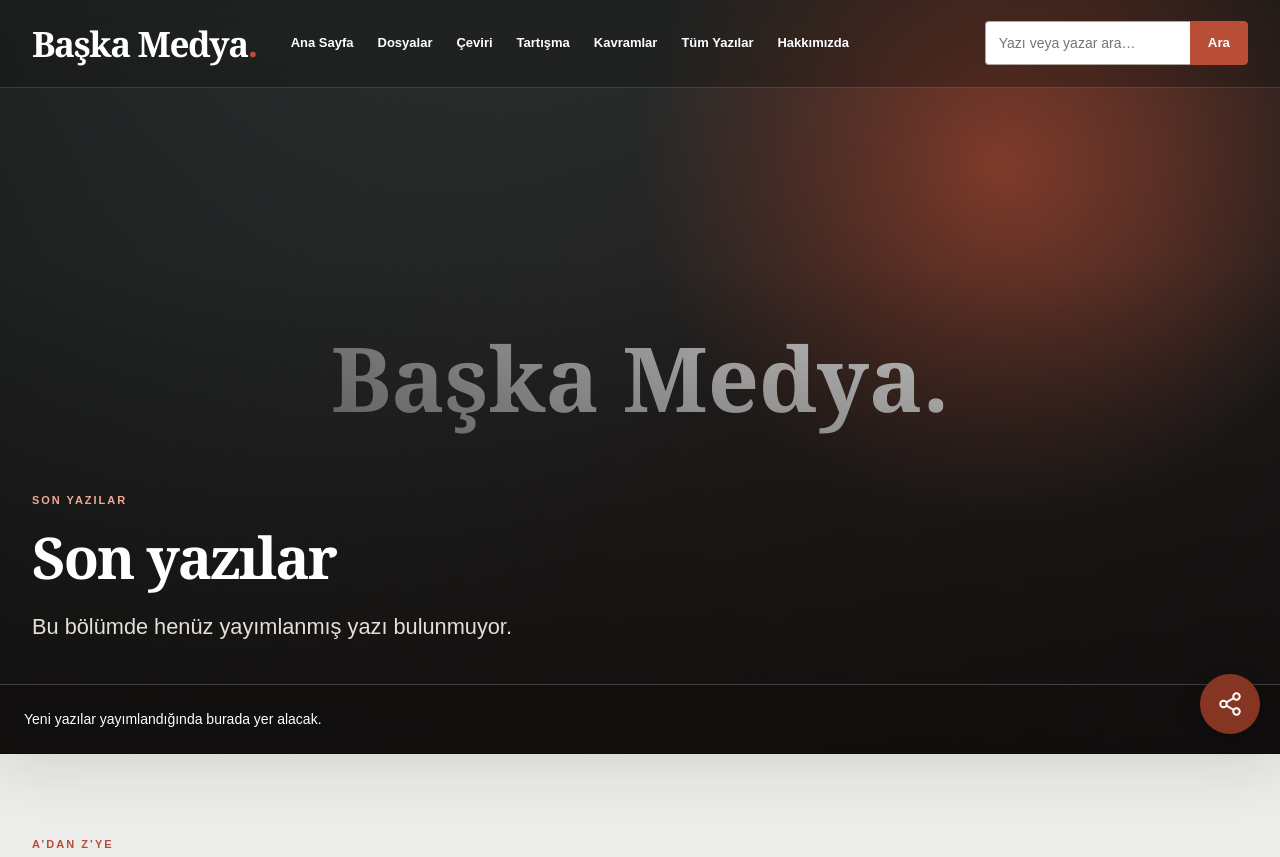
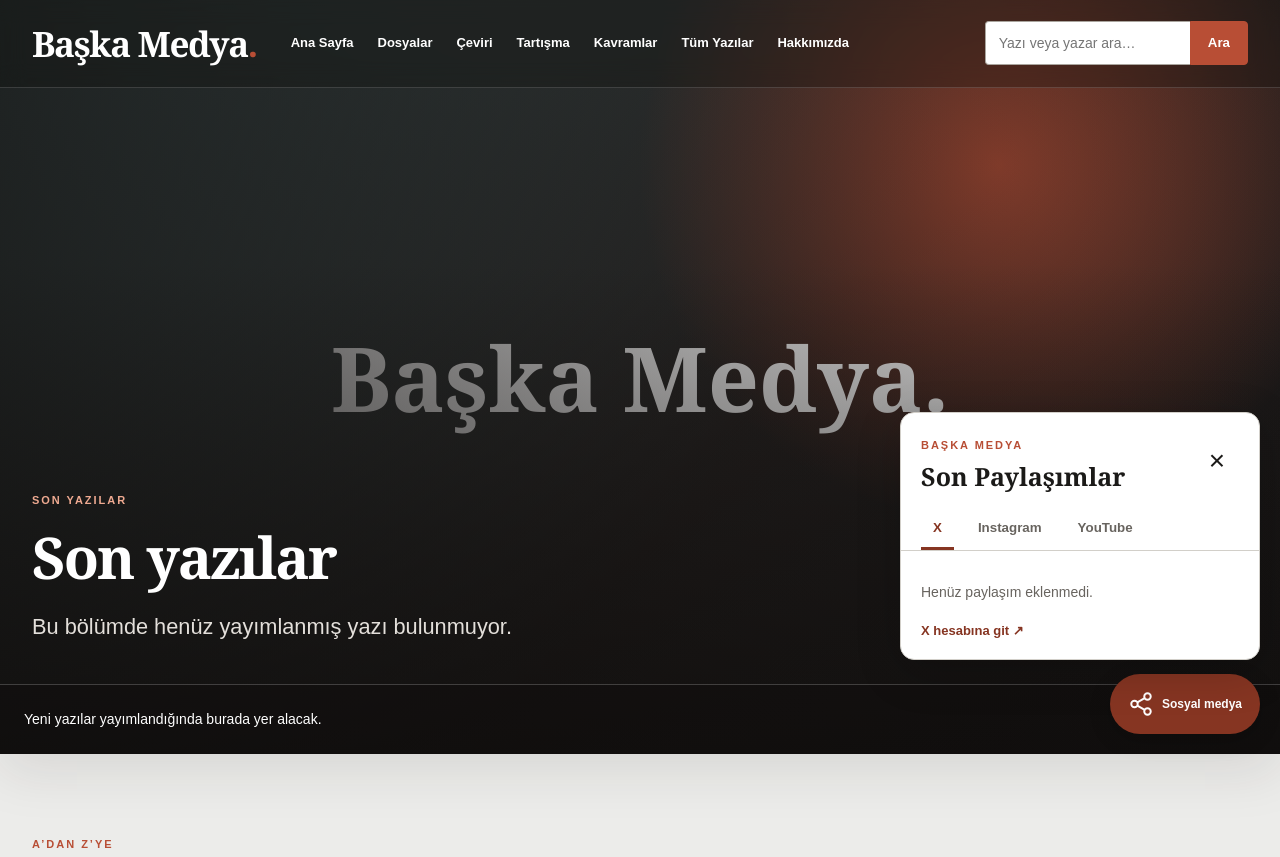
Before and after one commit to MelihP/dergi-sitesi, a Django app: page / in a window 1280 px wide. Shown: the part 46-903 px from the top of the page. Run offline with Django 5.2, Linux system fonts and the light colour scheme; data comes from the database, SQL or seed files in the repository; data that the repository does not hold is empty.

Commit message:
Site guncellemeleri ve duzenlemeler

```diff
--- a/articles/static/articles/css/style.css
+++ b/articles/static/articles/css/style.css
@@ -1583,19 +1583,25 @@ select:focus-visible {
     position: fixed;
     right: max(20px, env(safe-area-inset-right));
     bottom: max(20px, env(safe-area-inset-bottom));
-    width: 60px;
+    width: auto;
+    min-width: 60px;
+    padding: 0 18px;
     height: 60px;
     border: 0;
-    border-radius: 50%;
+    border-radius: 999px;
     background: var(--accent-dark);
     color: #fff;
-    display: grid;
-    place-items: center;
+    display: flex;
+    align-items: center;
+    justify-content: center;
+    gap: 8px;
     cursor: pointer;
     box-shadow: 0 6px 22px #0003;
     z-index: 100;
     transition: transform 180ms ease, background 180ms ease;
 }
+.social-launcher svg { flex-shrink: 0; }
+.social-launcher-label { font-size: 12px; font-weight: 700; white-space: nowrap; }
 .social-launcher:hover { background: var(--accent); transform: translateY(-3px); }
 .social-panel {
     position: fixed;
--- a/articles/templates/articles/social_panel.html
+++ b/articles/templates/articles/social_panel.html
@@ -3,20 +3,20 @@
     class="social-launcher"
     id="social-launcher"
     aria-controls="social-panel"
-    aria-expanded="false"
-    aria-label="Son sosyal medya paylaşımlarını aç">
+    aria-expanded="true"
+    aria-label="Sosyal medya panelini kapat">
     <svg width="26" height="26" viewBox="0 0 24 24" fill="none" stroke="currentColor" stroke-width="1.8" aria-hidden="true">
         <circle cx="18" cy="5" r="3"/><circle cx="6" cy="12" r="3"/><circle cx="18" cy="19" r="3"/>
         <path d="m8.6 10.5 6.8-4M8.6 13.5l6.8 4"/>
     </svg>
+    <span class="social-launcher-label">Sosyal medya</span>
 </button>
 
 <section
     class="social-panel"
     id="social-panel"
     role="region"
-    aria-labelledby="social-panel-title"
-    hidden>
+    aria-labelledby="social-panel-title">
 
     <header class="social-panel-header">
         <div>
```
